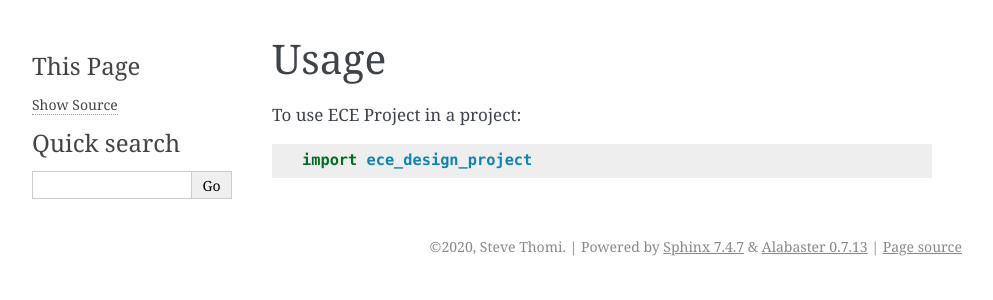
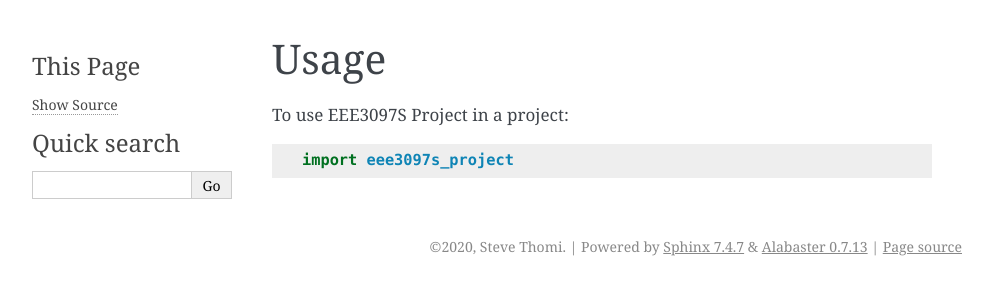
Before and after one commit to StevenThomi/eee3097s_project, a Sphinx documentation site: the page built from docs/usage.rst, in a window 1280 px wide. Shown: the top 300 px of the page, without its empty margins (148-1141 px from the left). Built offline with Sphinx 7.4.7, drawn with Linux system fonts in a browser that asks for light colours; pages that are not in the unit, such as notebooks, are missing from menus; the version number is read from the project's files by our own code.

Commit message:
Update usage.rst

```diff
--- a/docs/usage.rst
+++ b/docs/usage.rst
@@ -2,6 +2,6 @@
 Usage
 =====
 
-To use ECE Project in a project::
+To use EEE3097S Project in a project::
 
-    import ece_design_project
+    import eee3097s_project
```
